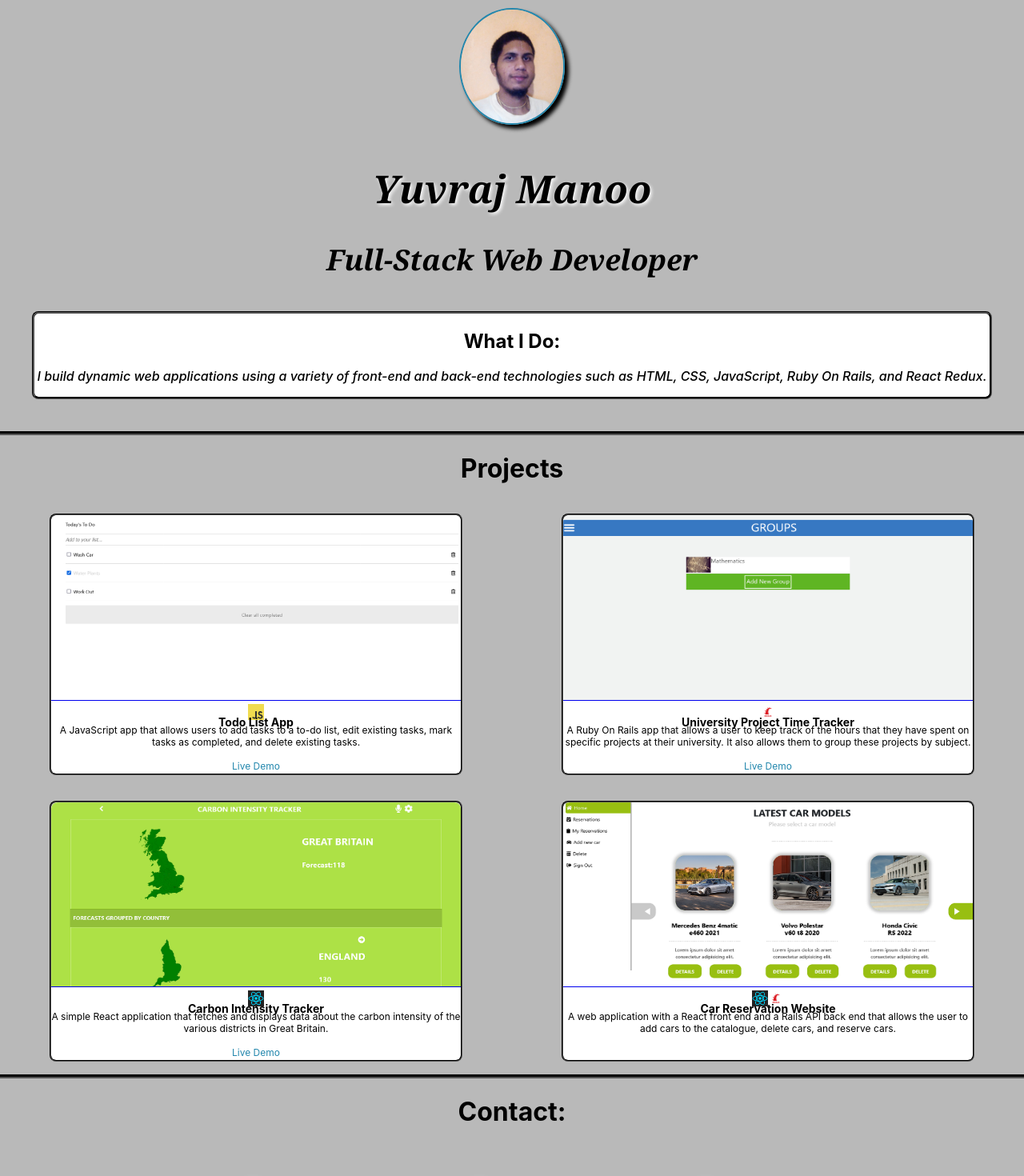
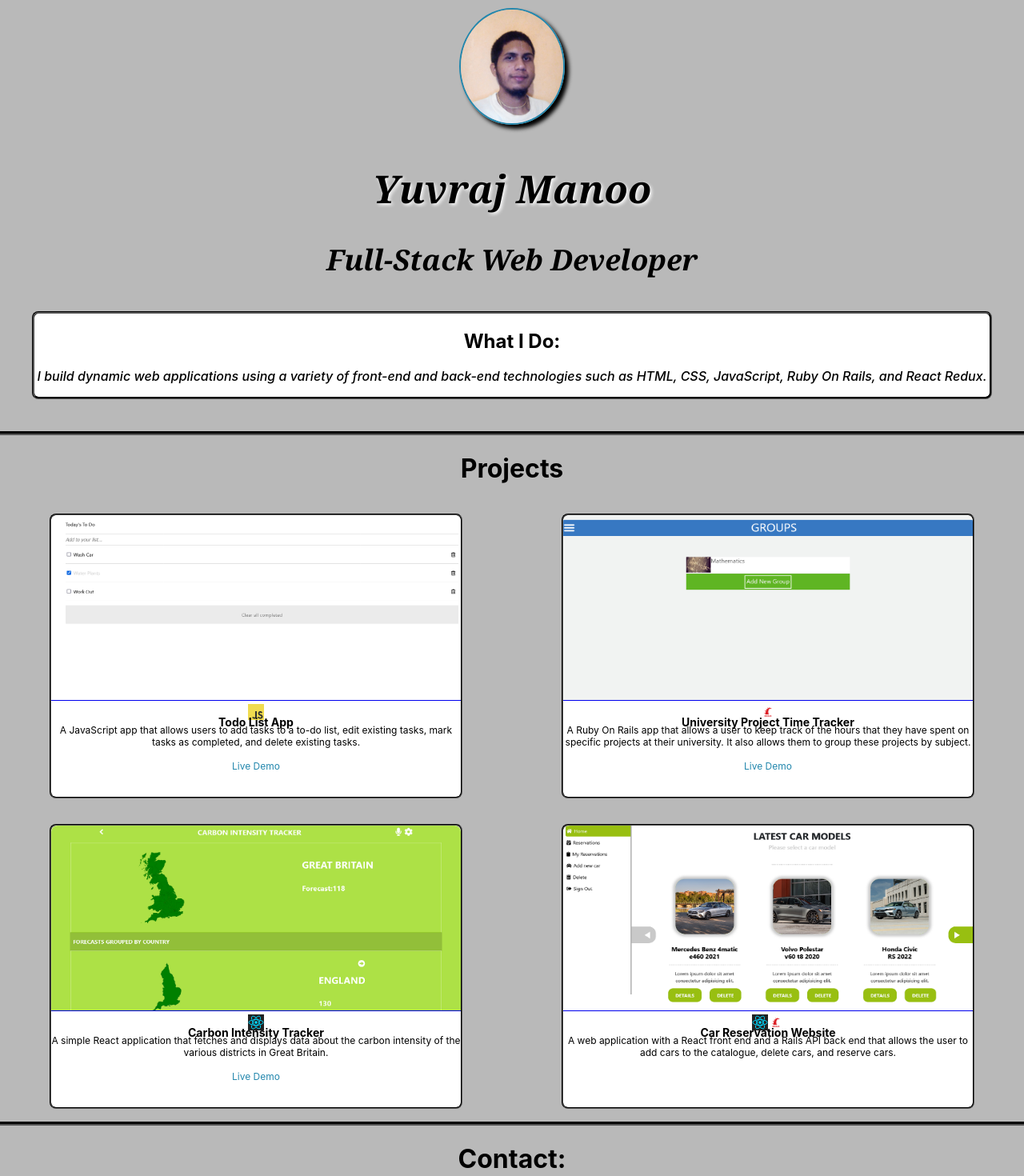
Before and after one commit to YuvrajM108/my-portfolio, a React (Create React App) app: page / in a window 1280 px wide. Shown: the top 1470 px of the page at 80% size. Built offline with nearby package versions, Linux system fonts and the light colour scheme.

Commit message:
Increase project item width on medium size screens

```diff
--- a/src/App.css
+++ b/src/App.css
@@ -180,12 +180,12 @@ section.lang-images {
 @media screen and (max-width: 1280px) and (min-width: 900px) {
   section.project-item {
     width: 32em;
-    height: 20.15em;
+    height: 22em;
   }
 
   section.project-item:hover {
     width: 32.5em;
-    height: 20.5em;
+    height: 22.5em;
   }
 
   img.cover-image {
```
